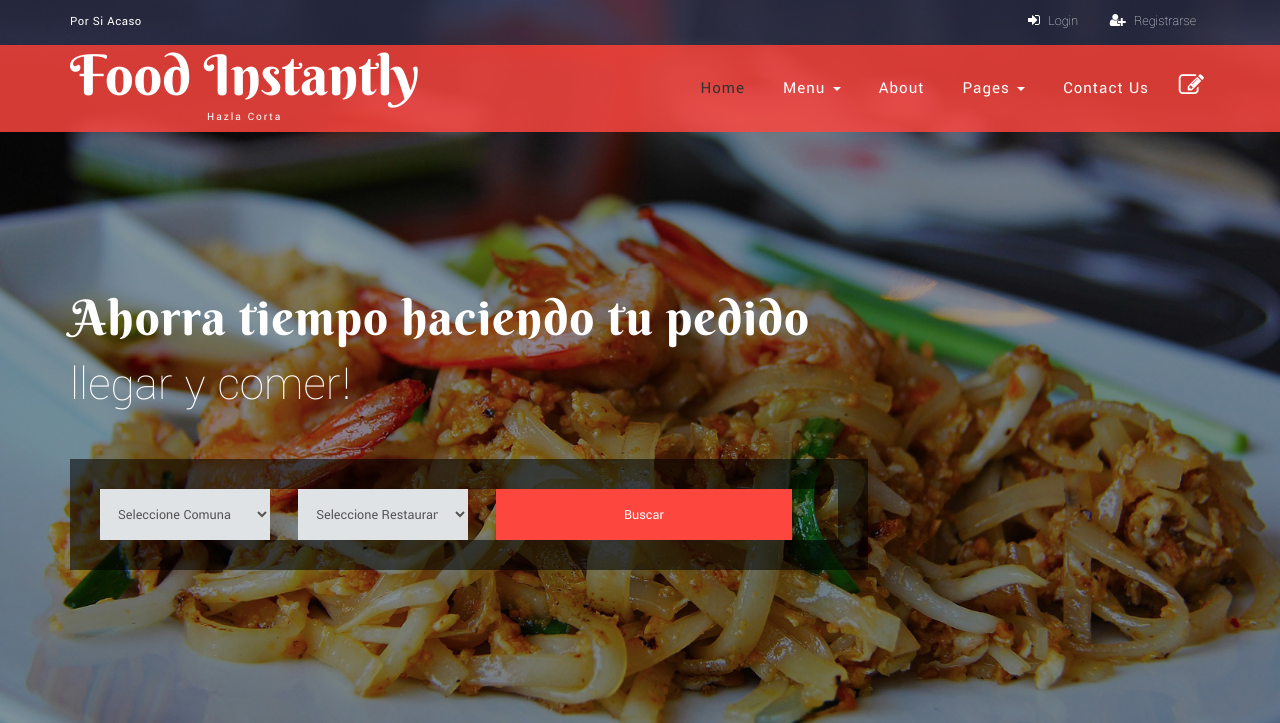
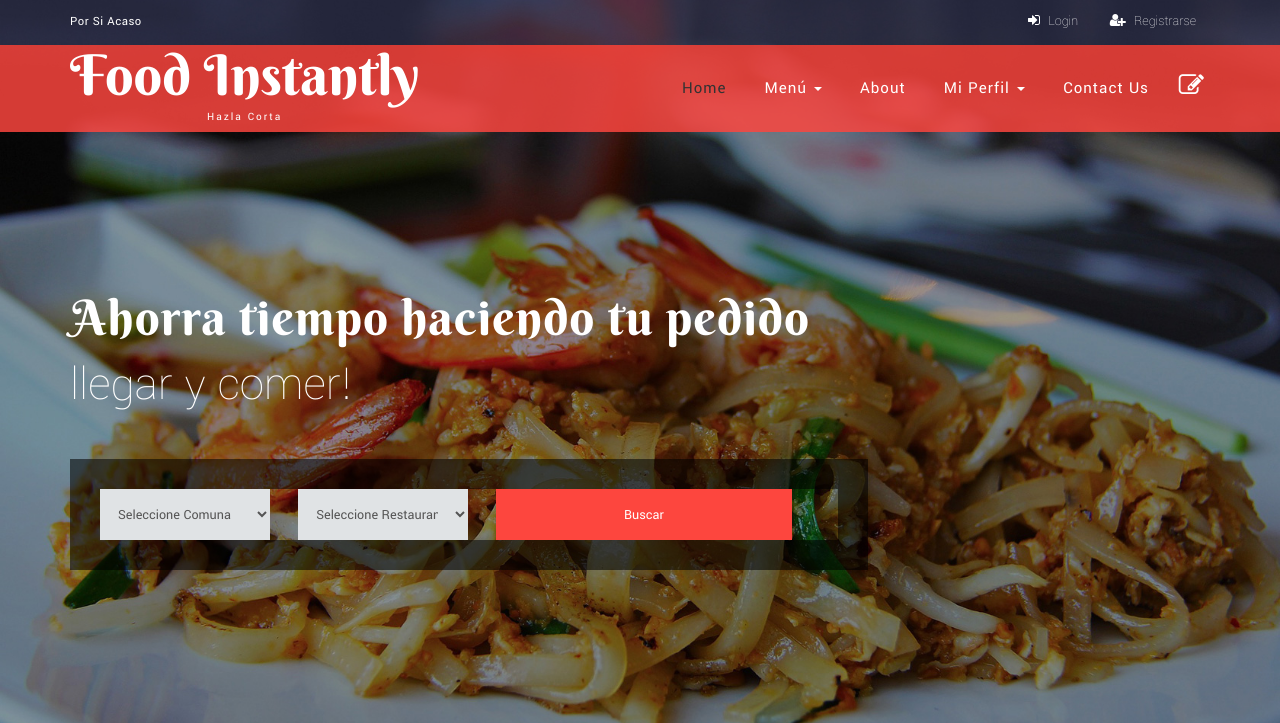
Before and after one commit to craigBinary/FoodInstantly, a PHP site: page /index.php in a window 1280 px wide. Shown: the top 723 px of the page. Run offline with PHP 8.4, Linux system fonts and the light colour scheme; data comes from the database, SQL or seed files in the repository.

Commit message:
correción ortográfica

```diff
--- a/Cliente/inc/navheader.php
+++ b/Cliente/inc/navheader.php
@@ -16,7 +16,7 @@
           <li><a href="index.php" class="active">Home</a></li>
           <!-- Mega Menu -->
           <li class="dropdown">
-            <a href="#" class="dropdown-toggle" data-toggle="dropdown">Menu <b class="caret"></b></a>
+            <a href="#" class="dropdown-toggle" data-toggle="dropdown">Menú <b class="caret"></b></a>
             <ul class="dropdown-menu multi-column columns-3">
               <div class="row">
                 <div class="col-sm-4">
@@ -50,10 +50,10 @@
             </ul>
           </li>
           <li><a href="about.html">About</a></li>
-          <li class="w3pages"><a href="#" class="dropdown-toggle" data-toggle="dropdown" role="button" aria-haspopup="true" aria-expanded="false">Pages <span class="caret"></span></a>
+          <li class="w3pages"><a href="#" class="dropdown-toggle" data-toggle="dropdown" role="button" aria-haspopup="true" aria-expanded="false">Mi Perfil <span class="caret"></span></a>
             <ul class="dropdown-menu">
-              <li><a href="icons.html">Web Icons</a></li>
-              <li><a href="codes.html">Short Codes</a></li>
+              <li><a href="editarDatos.php">Editar Datos</a></li>
+              <li><a href="#">Mis Pedidos</a></li>
             </ul>
           </li>
           <li><a href="contact.html">Contact Us</a></li>
```
